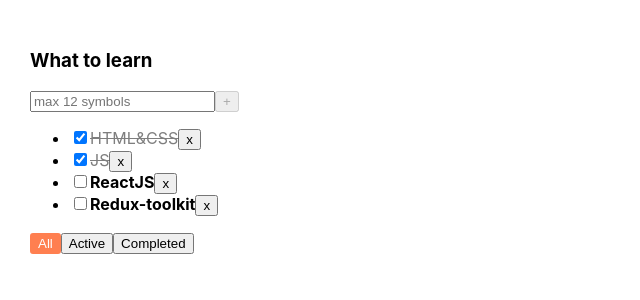
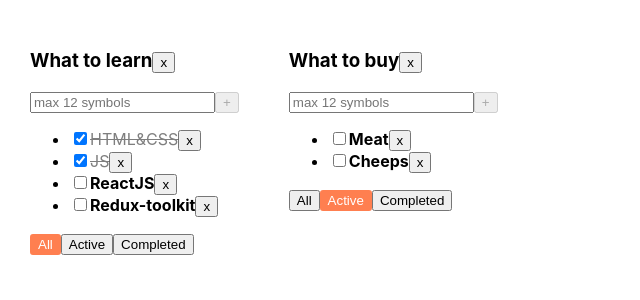
Before and after one commit to Phrixus11/TodoList, a React (Vite) app: page / in a window 1280 px wide. Shown: the top 300 px of the page, without its empty margins (0-640 px from the left). Built offline with nearby package versions, Linux system fonts and the light colour scheme.

Commit message:
Commit 5 BLL and date for new todolists

```diff
--- a/src/App.tsx
+++ b/src/App.tsx
@@ -6,84 +6,108 @@ import {v1} from "uuid";
 
 export type FilterValuesType = "All" | "Active" | "Completed"
 
+export type TodolistType = {
+    id: string
+    title: string
+    filter: FilterValuesType
+    // tasks: TaskType[] // так делать не будем, ввиду лишней большой вложенности
+}
+
+export type TaskStateType = {
+    [todolistId: string]: TaskType[]
+}
+
 export const App = () => {
     //BLL
-    const todoListTitle_1 = "What to learn"
-    // const todoListTitle_2 = "What to buy"
+    const todoListTitle_1 = v1()
+    const todoListTitle_2 = v1()
+    const [todolists, setTodolists] = useState<TodolistType[]>([
+        {id: todoListTitle_1, title: "What to learn", filter: "All"},
+        {id: todoListTitle_2, title: "What to buy", filter: "Active"},
+    ])
 
 
-    const [tasks, setTasks] = useState<TaskType[]>([
-        {id: v1(), title: 'HTML&CSS', isDone: true},
-        {id: v1(), title: 'JS', isDone: true},
-        {id: v1(), title: 'ReactJS', isDone: false},
-        {id: v1(), title: 'Redux-toolkit', isDone: false},
-    ])
+    const [tasks, setTasks] = useState<TaskStateType>({
+        [todoListTitle_1]: [
+            {id: v1(), title: 'HTML&CSS', isDone: true},
+            {id: v1(), title: 'JS', isDone: true},
+            {id: v1(), title: 'ReactJS', isDone: false},
+            {id: v1(), title: 'Redux-toolkit', isDone: false},
+        ],
+        [todoListTitle_2]: [
+            {id: v1(), title: 'Beer', isDone: true},
+            {id: v1(), title: 'Meat', isDone: false},
+            {id: v1(), title: 'Cheeps', isDone: false},
+        ]
+    })
 
-    // const tasks2: Array<TaskType> = [
-    //     { id: 4, title: 'Beer', isDone: true },
-    //     { id: 5, title: 'Meat', isDone: false },
-    //     { id: 6, title: 'Cheeps', isDone: false },
-    // ]
 
-    const deleteTask = (id: string) => {
-        const nextState: TaskType[] = tasks.filter((task: TaskType) => {
-            return task.id !== id
-        })
-        setTasks(nextState)
+    // delete
+    const deleteTask = (id: string, todolistId: string) => {
+        // const todolistTasks:TaskType[] = tasks[todolistId]
+        // const filteredTasks: TaskType[] = todolistTasks.filter(t=> t.id !== id)
+        // const nexState: TaskStateType = {...tasks, [todolistId]: filteredTasks}
+        // setTasks(nexState)
+
+        // короткая запись
+        setTasks({...tasks, [todolistId]: tasks[todolistId].filter(t => t.id !== id)})
     }
 
-    const createTasks = (title: string) => {
-        // const newTask: TaskType = {id: v1(), title: title, isDone: false}
-        // const nextState: TaskType[] = [...tasks, newTask]
-        setTasks([...tasks, {id: v1(), title, isDone: false}])
-    }
-
-    const [filter, setFilter] = useState<FilterValuesType>("All")
-
-    let filteredTasks: TaskType[] = []
-    if (filter === "All") {
-        filteredTasks = tasks
-    }
-    if (filter === "Active") {
-        filteredTasks = tasks.filter((task: TaskType) => !task.isDone)
-    }
-    if (filter === "Completed") {
-        filteredTasks = tasks.filter((task: TaskType) => task.isDone)
+    const createTasks = (title: string, todolistId: string) => {
+        setTasks({
+            ...tasks,
+            [todolistId]: [...tasks[todolistId], {id: v1(), title, isDone: false}]
+        })
     }
 
 
-    const changeTodolistFilter = (newFilterValue: FilterValuesType) => {
-        setFilter(newFilterValue)
+    const changeTodolistFilter = (newFilterValue: FilterValuesType, todolistId: string) => {
+        setTodolists(todolists.map(tl => tl.id === todolistId ? {...tl, filter: newFilterValue} : tl)
+        )
     }
 
+    const deleteTodolist = (todolistId: string) => {
+        setTodolists(todolists.filter(tl => tl.id !== todolistId))
+        delete tasks[todolistId]
+    }
 
     //update checkbox
-    const changeTaskStatus = (id: string, newIsDoneStatus:boolean) => {
-        const nextState: TaskType[] = tasks.map(t=>t.id===id? {...t, isDone: newIsDoneStatus } : t)
-            setTasks(nextState)
+    const changeTaskStatus = (id: string, newIsDoneStatus: boolean, todolistId: string) => {
+        setTasks({
+            ...tasks,
+            [todolistId]: tasks[todolistId].map(t => t.id === id ? {...t, isDone: newIsDoneStatus} : t)
+        })
     }
 
-    // const nextState: TaskType[] = tasks.map(t=>t.id===t.id? t.isDone = !t.isDone  : t)
-    console.log(tasks)
-    // const changeTaskStatus = (taskId: string, isDone: boolean) => {
-    //     const task = tasks.find(t => t.id === taskId)
-    //     if (task) {
-    //         task.isDone = isDone  //todo: мутабельное изменение элемента массива, не лучшее решение
-    //         setTasks([...tasks]) // а тут поверхностная копия
-    //     }
-    // }
+    const todolistsComponents = todolists.map(tl => {
+        let filteredTasks: TaskType[] = tasks[tl.id]
+        if (tl.filter === "Active") {
+            filteredTasks = tasks[tl.id].filter((task: TaskType) => !task.isDone)
+        }
+        if (tl.filter === "Completed") {
+            filteredTasks = tasks[tl.id].filter((task: TaskType) => task.isDone)
+        }
+
+
+        return (
+            <TodolistItem
+                key={tl.id}
+                todolistId={tl.id}
+                title={tl.title}
+                activeFilter={tl.filter}
+                tasks={filteredTasks}
+                deleteTodolist={deleteTodolist}
+                deleteTask={deleteTask}
+                changeTodolistFilter={changeTodolistFilter}
+                createTasks={createTasks}
+                changeTaskStatus={changeTaskStatus}
+            />
+        )
+    })
 
     return (
         <div className="app">
-            <TodolistItem title={todoListTitle_1}
-                          tasks={filteredTasks}
-                          deleteTask={deleteTask}
-                          changeTodolistFilter={changeTodolistFilter}
-                          createTasks={createTasks}
-                          changeTaskStatus={changeTaskStatus}
-                          activeFilter={filter}/>
-
-            {/*<TodolistItem title={todoListTitle_2} tasks={tasks2} />*/}
+            {todolistsComponents}
         </div>
     )
 }
--- a/src/components/TaskList.tsx
+++ b/src/components/TaskList.tsx
@@ -3,7 +3,7 @@ import {TaskType} from "./TodolistItem.tsx";
 type TaskListPropsType = {
     tasks: TaskType[]
     deleteTask: (id: string) => void
-    changeTaskStatus: (id: string, newIsDoneStatus: boolean) => void
+    changeTaskStatus: (taskId: string, newIsDoneStatus: boolean) => void
 }
 
 export const TaskList = ({tasks, deleteTask, changeTaskStatus}: TaskListPropsType) => {
--- a/src/components/TodoListTitle.tsx
+++ b/src/components/TodoListTitle.tsx
@@ -1,10 +1,15 @@
+import {Button} from "./Button.tsx";
 
 type TodoListTitlePropsType = {
     title: string
+    deleteTodolist: () => void
 }
 
-export const TodoListTitle = ({title}: TodoListTitlePropsType) => {
+export const TodoListTitle = ({title, deleteTodolist}: TodoListTitlePropsType) => {
     return (
-        <h3>{title}</h3>
+        <h3>
+            {title}
+            <Button title={"x"} onClickHandler={deleteTodolist} ></Button>
+        </h3>
     );
 };
--- a/src/components/TodolistItem.tsx
+++ b/src/components/TodolistItem.tsx
@@ -5,13 +5,15 @@ import {FilterButton} from "./FilterButton.tsx";
 import {FilterValuesType} from "../App.tsx";
 
 type TodolistItemPropsType = {
+    todolistId: string
     title: string
     tasks: TaskType[]
-    deleteTask: (id: string) => void
-    changeTodolistFilter: (newFilterValue: FilterValuesType) => void
-    createTasks: (title: string) => void
-    changeTaskStatus:(id: string, newIsDoneStatus:boolean) => void
     activeFilter: FilterValuesType
+    deleteTask: (id: string, todolistId: string) => void
+    changeTodolistFilter: (newFilterValue: FilterValuesType, todolistId: string) => void
+    createTasks: (title: string, todolistId: string) => void
+    changeTaskStatus: (id: string, newIsDoneStatus: boolean, todolistId: string) => void
+    deleteTodolist: (todolistId: string) => void
 }
 
 export type TaskType = {
@@ -20,16 +22,46 @@ export type TaskType = {
     isDone: boolean
 }
 
-export const TodolistItem = ({title, tasks, deleteTask, changeTodolistFilter, createTasks, changeTaskStatus, activeFilter}: TodolistItemPropsType) => {
+export const TodolistItem = ({
+                                 title,
+                                 tasks,
+                                 deleteTask,
+                                 changeTodolistFilter,
+                                 createTasks,
+                                 changeTaskStatus,
+                                 activeFilter,
+                                 todolistId,
+                                 deleteTodolist
+                             }: TodolistItemPropsType) => {
 
     // const { title, subTitle, description, tasks } = props // один из вариантов деструктуризации проксов
 
+    const deleteTodolistHandler = () => {
+        deleteTodolist(todolistId)
+    }
+    const createTaskHandler = (title: string) => {
+        createTasks(title, todolistId)
+    }
+    const changeTaskStatusHandler = (taskId: string, newIsDoneStatus: boolean) => {
+        changeTaskStatus(taskId, newIsDoneStatus, todolistId)
+    }
+    const deleteTaskHandler = (taskId: string) => {
+        deleteTask(taskId, todolistId)
+    }
+    const changeTodolistFilterHandler = (newFilterValue: FilterValuesType) => {
+        changeTodolistFilter(newFilterValue, todolistId)
+    }
+
     return (
         <div>
-            <TodoListTitle title={title}/>
-            <AddTaskForm maxTitleLength={12} createTasks={createTasks}/>
-            <TaskList changeTaskStatus={changeTaskStatus} tasks={tasks} deleteTask={deleteTask} />
-            <FilterButton activeFilter={activeFilter} changeTodolistFilter={changeTodolistFilter}/>
+            <TodoListTitle title={title} deleteTodolist={deleteTodolistHandler}/>
+            <AddTaskForm maxTitleLength={12} createTasks={createTaskHandler}/>
+            <TaskList changeTaskStatus={changeTaskStatusHandler}
+                      tasks={tasks}
+                      deleteTask={deleteTaskHandler}/>
+            <FilterButton
+                activeFilter={activeFilter}
+                changeTodolistFilter={changeTodolistFilterHandler}/>
         </div>
     );
 };
```
Also changed, not shown: src/components/AddTaskForm.tsx (+0 -7 lines).
